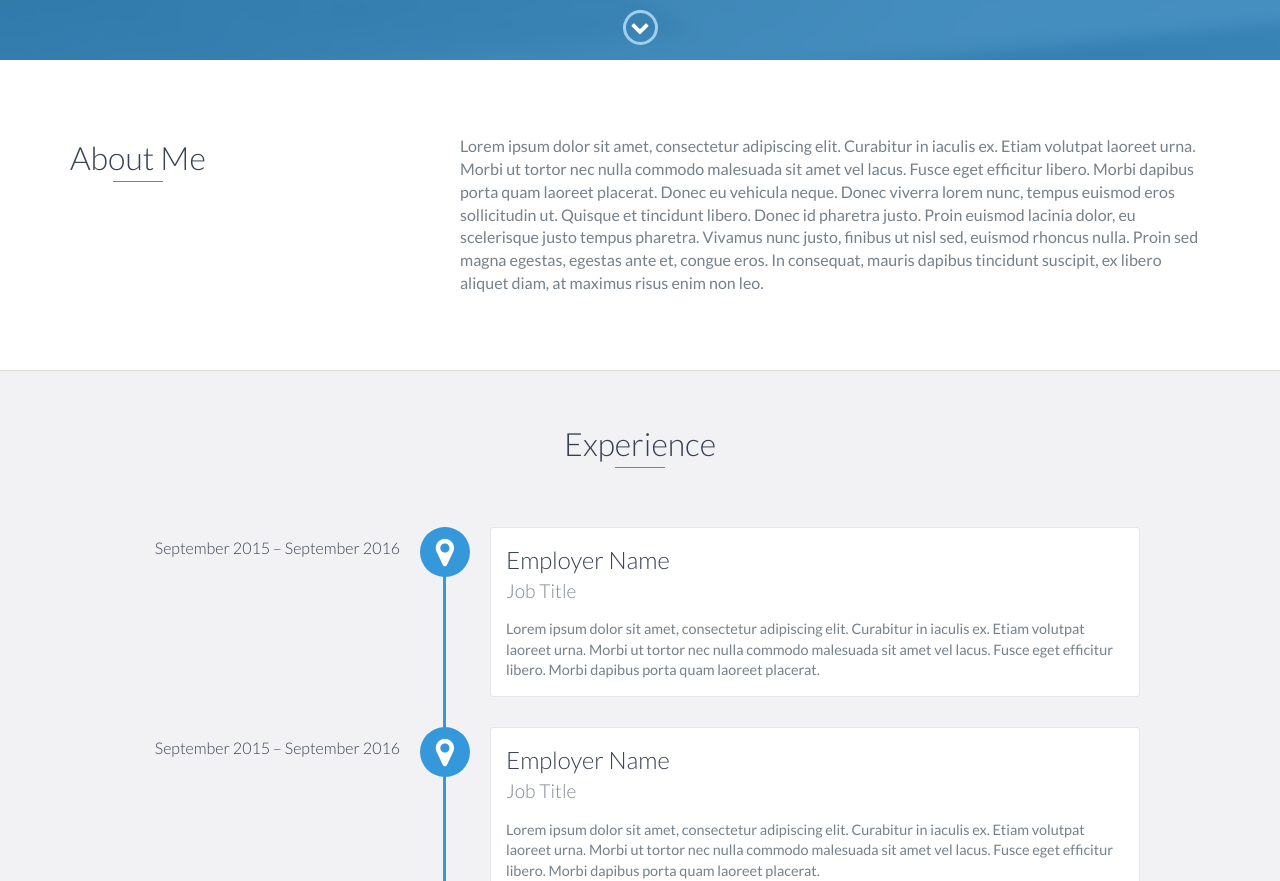
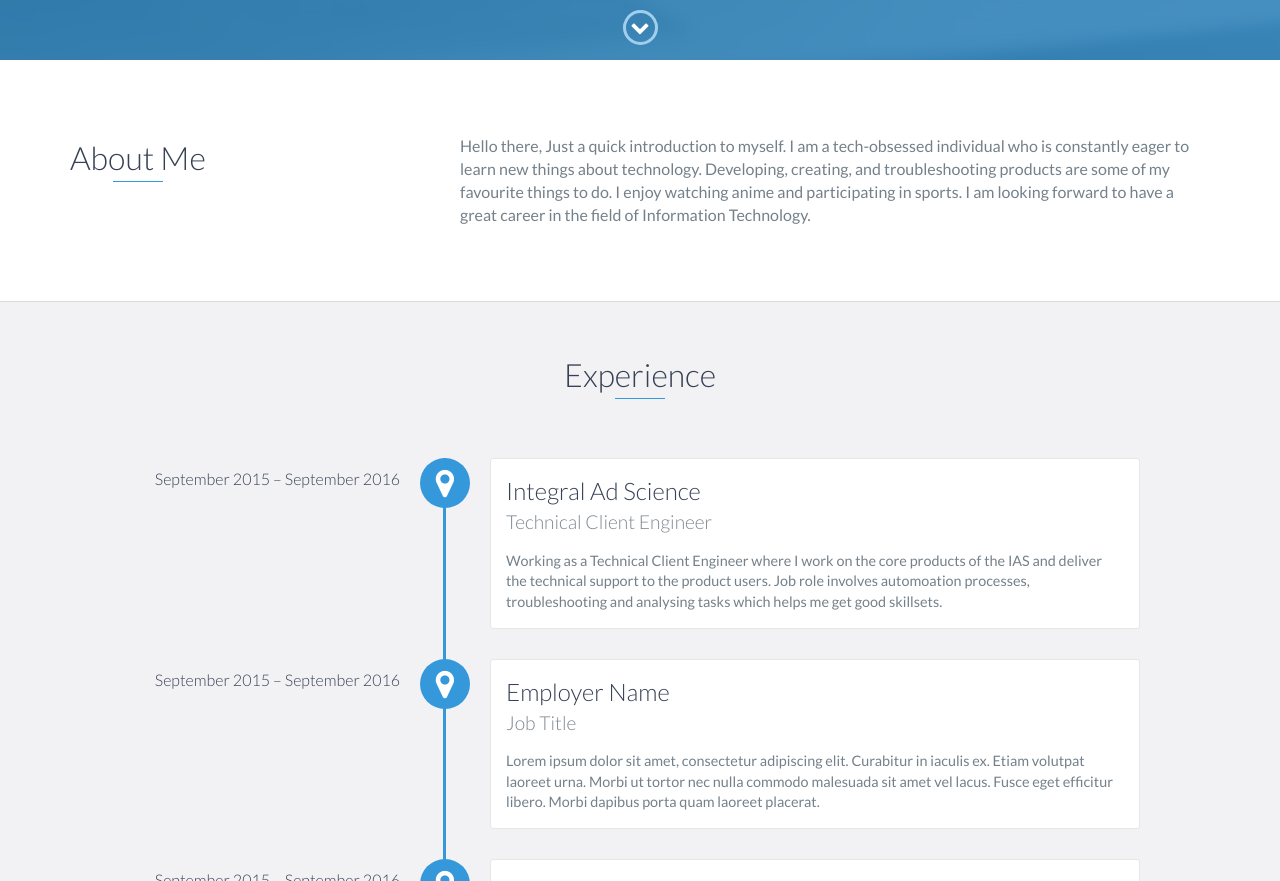
Before and after one commit to sumkun/Portfolio, a website: page index.html in a window 1280 px wide. Shown: the part 740-1621 px from the top of the page. Drawn offline with nearby package versions, Linux system fonts and the light colour scheme.

Commit message:
added description to about section

```diff
--- a/index.html
+++ b/index.html
@@ -49,7 +49,7 @@
     <div id="lead">
         <div id="lead-content">
             <h1>Sumit Dube</h1>
-            <h2>Customer Success Operations Associate</h2>
+            <h2>Customer Success Operations Engineer</h2>
             <a href="My Resume.pdf" class="btn-rounded-white">Download Resume</a>
         </div>
         <!-- End #lead-content -->
@@ -73,9 +73,12 @@
                 </div>
                 <div class="col-md-8">
                     <p>
-                        Lorem ipsum dolor sit amet, consectetur adipiscing elit. Curabitur in iaculis ex. Etiam volutpat laoreet urna. Morbi ut tortor nec nulla commodo malesuada sit amet vel lacus. Fusce eget efficitur libero. Morbi dapibus porta quam laoreet placerat. Donec
-                        eu vehicula neque. Donec viverra lorem nunc, tempus euismod eros sollicitudin ut. Quisque et tincidunt libero. Donec id pharetra justo. Proin euismod lacinia dolor, eu scelerisque justo tempus pharetra. Vivamus nunc justo, finibus
-                        ut nisl sed, euismod rhoncus nulla. Proin sed magna egestas, egestas ante et, congue eros. In consequat, mauris dapibus tincidunt suscipit, ex libero aliquet diam, at maximus risus enim non leo.
+                        Hello there,
+                            Just a quick introduction to myself.
+                            I am a tech-obsessed individual who is constantly eager to learn new things about technology.
+                            Developing, creating, and troubleshooting products are some of my favourite things to do.
+                            I enjoy watching anime and participating in sports.
+                            I am looking forward to have a great career in the field of Information Technology.
                     </p>
                 </div>
             </div>
@@ -87,10 +90,10 @@
         <h2 class="heading">Experience</h2>
         <div id="experience-timeline">
             <div data-date="September 2015 – September 2016">
-                <h3>Employer Name</h3>
-                <h4>Job Title</h4>
+                <h3>Integral Ad Science</h3>
+                <h4>Technical Client Engineer</h4>
                 <p>
-                    Lorem ipsum dolor sit amet, consectetur adipiscing elit. Curabitur in iaculis ex. Etiam volutpat laoreet urna. Morbi ut tortor nec nulla commodo malesuada sit amet vel lacus. Fusce eget efficitur libero. Morbi dapibus porta quam laoreet placerat.
+                    Working as a Technical Client Engineer where I work on the core products of the IAS and deliver the technical support to the product users. Job role involves automoation processes, troubleshooting and analysing tasks which helps me get good skillsets.
                 </p>
             </div>
 
```
